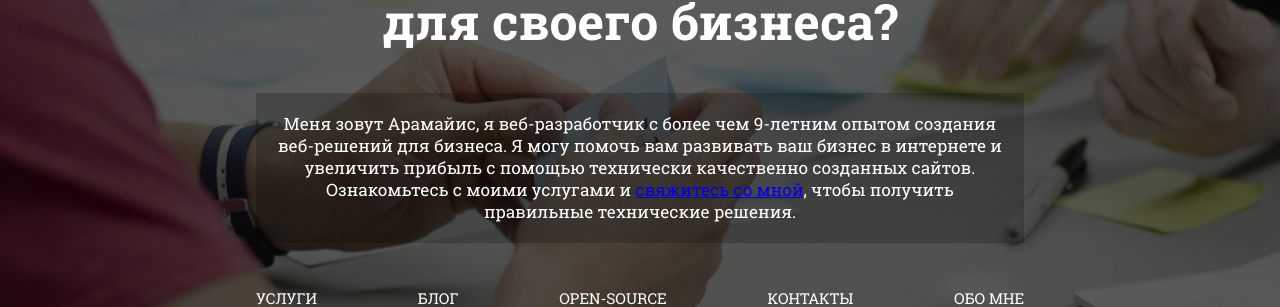
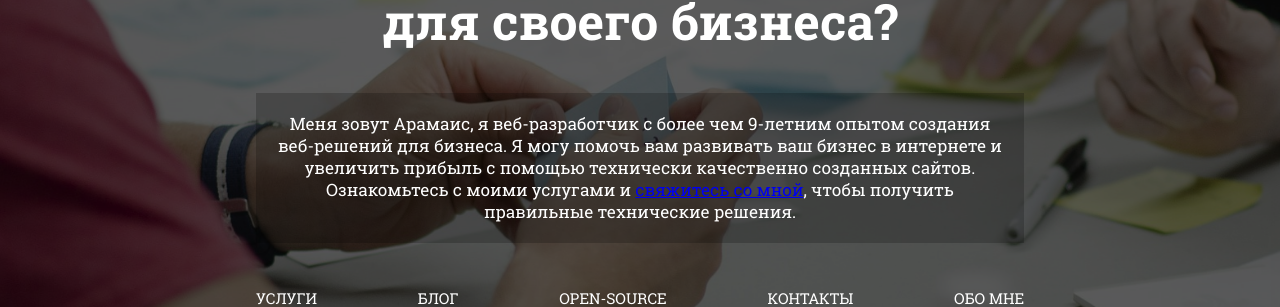
Before and after one commit to aramayismirzoyan/aramayismirzoyan.github.io, a Jekyll site: the page built from ru/index.html, in a window 1280 px wide. Shown: the part 339-646 px from the top of the page. Built offline with Jekyll 4.4.1, drawn with Linux system fonts in a browser that asks for light colours; some web fonts are replaced.

Commit message:
[fix] fix mistake

```diff
--- a/ru/index.html
+++ b/ru/index.html
@@ -116,7 +116,7 @@ permalink: /ru/
           <div class="hompage-content">
             <div class="hompage-content__block">
                 <h1 class="hompage-content__title">Ищете надежные решения для своего бизнеса?</h1>
-                <p class="hompage-content__description">Меня зовут Арамайис, я веб-разработчик с более чем 9-летним опытом создания веб-решений для бизнеса. Я могу помочь вам развивать ваш бизнес в интернете и увеличить прибыль с помощью технически качественно созданных сайтов. Ознакомьтесь с моими услугами и <a href="/ru/contacts/">свяжитесь со мной</a>, чтобы получить правильные технические решения.</p>
+                <p class="hompage-content__description">Меня зовут Арамаис, я веб-разработчик с более чем 9-летним опытом создания веб-решений для бизнеса. Я могу помочь вам развивать ваш бизнес в интернете и увеличить прибыль с помощью технически качественно созданных сайтов. Ознакомьтесь с моими услугами и <a href="/ru/contacts/">свяжитесь со мной</a>, чтобы получить правильные технические решения.</p>
                 <ul class="hompage-content__menu-items">
                     <li><a href="/ru/services">{% include i18n-string.html key="homepage_services" %}</a></li>
                     <li><a href="/ru/blog">{% include i18n-string.html key="homepage_blog" %}</a></li>
```
